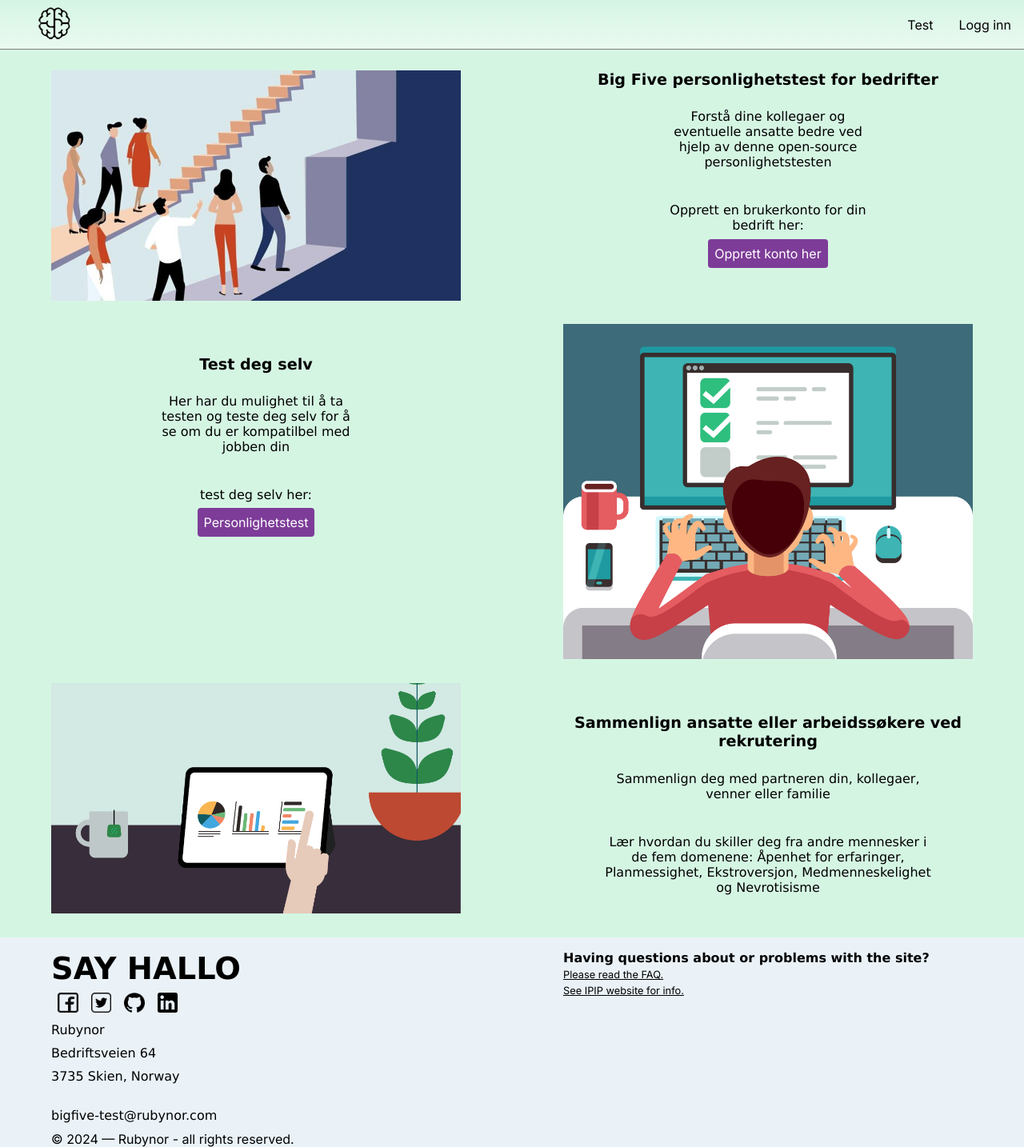
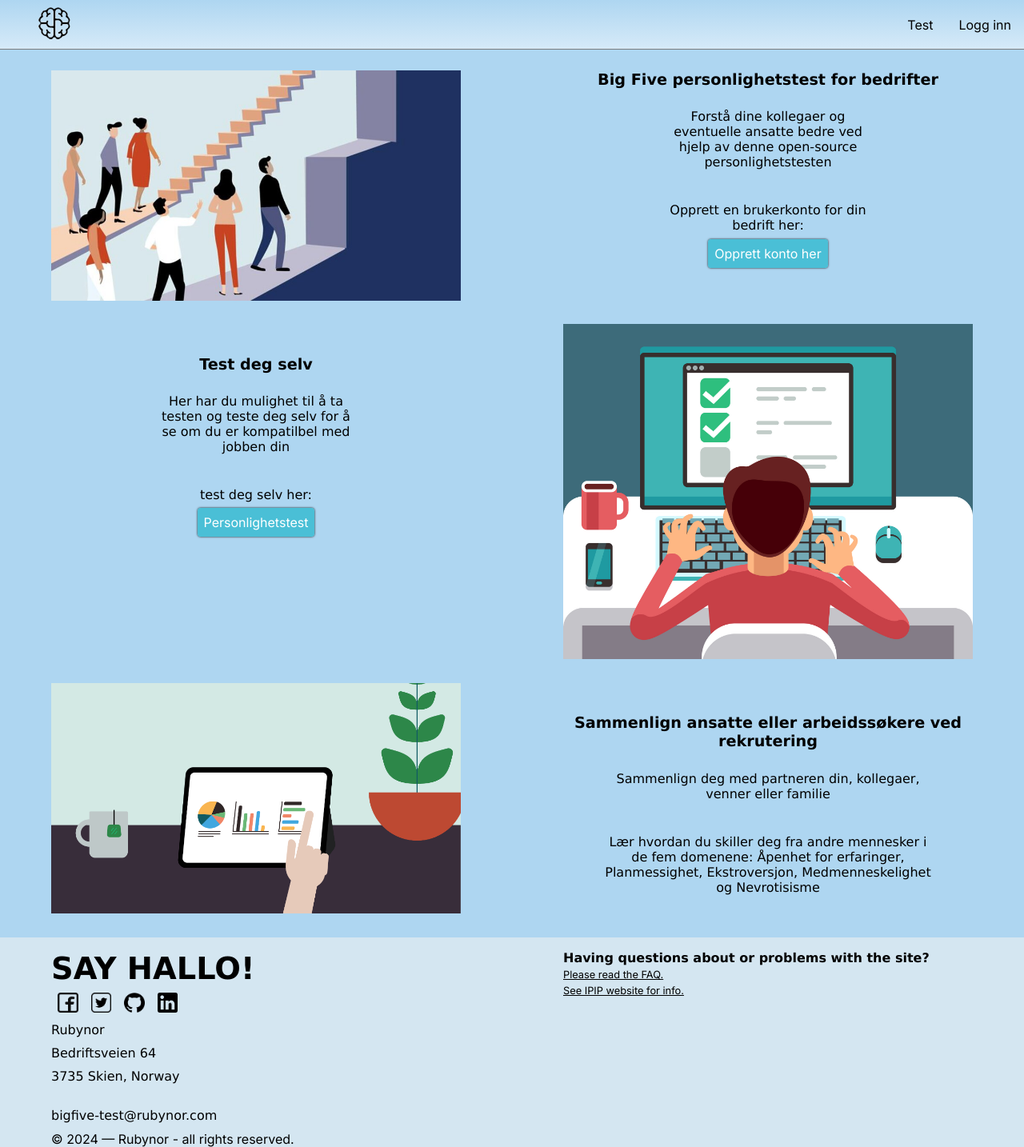
Before and after one commit to JHTgh/App2000-gruppe07, a Next.js app: page / in a window 1280 px wide. Shown: the whole page at 80% size. Built offline with nearby package versions, Linux system fonts and the light colour scheme.

Commit message:
fargekorreksjon

```diff
--- a/app/globals.css
+++ b/app/globals.css
@@ -8,5 +8,5 @@
   }
 
 :root {
-  background-color: #D5F5E3;
+  background-color: #AED6F1;
 }
--- a/app/page.module.css
+++ b/app/page.module.css
@@ -37,8 +37,9 @@
     text-decoration: none;
     padding: 0.5rem;
     border-radius: 0.25rem;
-    background-color: #7D3C98;
+    background-color: #4ABFD6;
     color: white;
+    box-shadow: 0 0 2.5px black;
     margin-bottom: 0.5rem;
 }
 
@@ -76,8 +77,9 @@
     text-decoration: none;
     padding: 0.5rem;
     border-radius: 0.25rem;
-    background-color: #7D3C98;
+    background-color: #4ABFD6;
     color: white;
+    box-shadow: 0 0 2.5px black;
     margin-bottom: 0.5rem;
 }
 
--- a/app/styles.module.css
+++ b/app/styles.module.css
@@ -26,7 +26,7 @@
     display: flex;
     justify-content: space-between;
     align-items: center;
-    background-image: linear-gradient(#D5F5E3, #EAFAF1);
+    background-image: linear-gradient(#AED6F1, #D6EAF8);
     border-bottom: 1px solid #7D7D7D;
     position: sticky;
     top: 0;
@@ -39,7 +39,7 @@
     }
 
     .navbar .links li a:not(.active):hover {
-    background-color: #7D3C98;
+    background-color: #4ABFD6;
     color: white;
     }
 
@@ -108,7 +108,7 @@
     .footBody {
         display: flex;
         padding-top: 1rem;
-        background-color: #EAF2F8;
+        background-color: #D4E6F1;
     }
 
     .images {
--- a/app/ui/footer.js
+++ b/app/ui/footer.js
@@ -10,7 +10,7 @@ const Footer = () => {
   return (
       <div className={styles.footBody}>
         <div className={styles.footVenstre}>
-          <h1>SAY HALLO</h1>
+          <h1>SAY HALLO!</h1>
           <div className={styles.sosMed}>
             <ul>
               <li><Link href="https://www.facebook.com/rubynorno/" className="facebookLogo">
```
